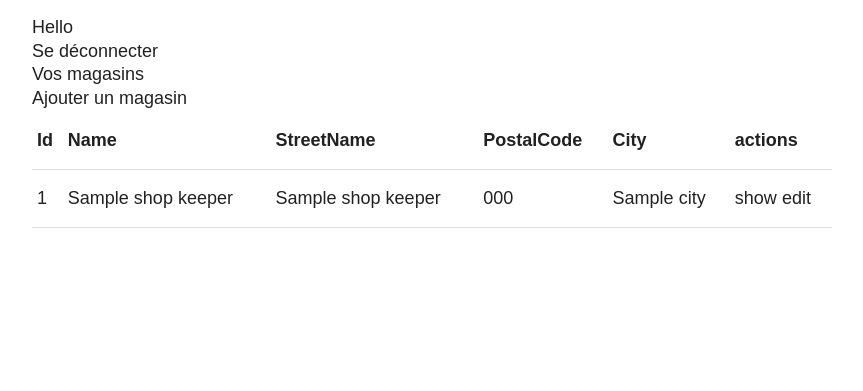
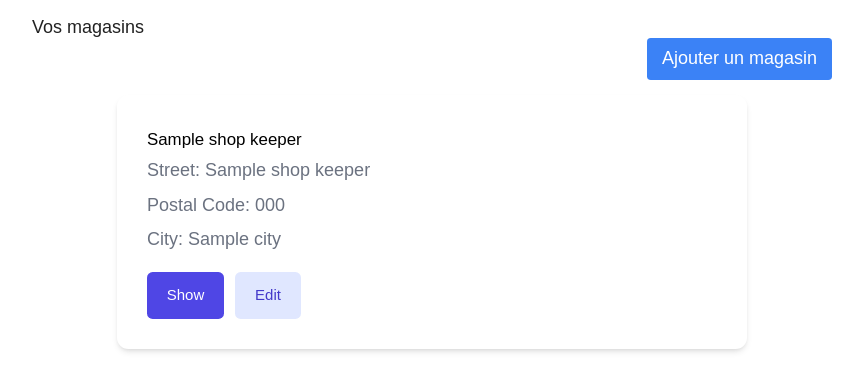
Before and after one commit to matteobnvl/localist, a Symfony app: template templates/dashboard/index.html.twig in a window 1280 px wide. Shown: the top 391 px of the page, without its empty margins (208-1071 px from the left). Run offline with Twig, Linux system fonts and the light colour scheme; the template is opened without the code that fills it: most values are stand-ins (such as "Sample title", 1, 10 or a date in 2020); some libraries are stand-ins or nearby versions.

Commit message:
Dashboard

```diff
--- a/templates/dashboard/index.html.twig
+++ b/templates/dashboard/index.html.twig
@@ -1,3 +1,4 @@
+
 {% extends 'base.html.twig' %}
 
 {% block title %}Hello DashboardController!{% endblock %}
@@ -9,11 +10,20 @@
 </style>
 
 <div class="example-wrapper">
-    <h1>Hello {{ user.name }}</h1>
-    <a href="{{ path('app_logout') }}">Se déconnecter</a>
+
+
     <h3>Vos magasins</h3>
-    <a href="{{ path('app_shop_keeper_new') }}">Ajouter un magasin</a>
+
+    <div class="flex justify-end mb-4">
+        <a href="{{ path('app_shop_keeper_new') }}" class="bg-blue-500 px-4 py-2 rounded text-white hover:bg-blue-600 ">
+            Ajouter un magasin
+        </a>
+    </div>
+
+
+
     {% if shop_keepers %}
+    {# <div data-te-datatable-init>
         <table class="table">
             <thead>
                 <tr>
@@ -25,8 +35,8 @@
                     <th>actions</th>
                 </tr>
             </thead>
-            <tbody>
-            {% for shop_keeper in shop_keepers %}
+            <tbody> #}
+            {#{% for shop_keeper in shop_keepers %}
                 <tr>
                     <td>{{ shop_keeper.id }}</td>
                     <td>{{ shop_keeper.name }}</td>
@@ -41,10 +51,38 @@
             {% endfor %}
             </tbody>
         </table>
+    </div> #}
+
+
+{% for shop_keeper in shop_keepers %}
+    <div class="max-w-md mx-auto bg-white rounded-xl shadow-md overflow-hidden md:max-w-2xl m-3">
+        <div class="md:flex">
+            <div class="p-8">
+                {# <div class="uppercase tracking-wide text-sm text-indigo-500 font-semibold"></div> #}
+                <p class="block mt-1 text-lg leading-tight font-medium text-black">{{ shop_keeper.name }}</p>
+                <p class="mt-2 text-gray-500">Street: {{ shop_keeper.streetName }}</p>
+                <p class="mt-2 text-gray-500">Postal Code: {{ shop_keeper.postalCode }}</p>
+                <p class="mt-2 text-gray-500">City: {{ shop_keeper.city }}</p>
+                <div class="flex space-x-3 mt-5">
+                    <a href="{{ path('app_shop_keeper_show', {'id': shop_keeper.id}) }}" class="inline-flex items-center justify-center px-5 py-3 border border-transparent text-base font-medium rounded-md text-white bg-indigo-600 hover:bg-indigo-700">
+                        Show
+                    </a>
+                    <a href="{{ path('app_shop_keeper_edit', {'id': shop_keeper.id}) }}" class="inline-flex items-center justify-center px-5 py-3 border border-transparent text-base font-medium rounded-md text-indigo-700 bg-indigo-100 hover:bg-indigo-200">
+                        Edit
+                    </a>
+                </div>
+            </div>
+        </div>
+    </div>
+{% endfor %}
+
+
     {% else %}
             <tr>
                 <td colspan="6">vous avez aucun magasin</td>
             </tr>
     {% endif %}
+
+
 </div>
 {% endblock %}
```
Also changed, not shown: src/Form/RegistrationFormType.php (+12 -6 lines).
